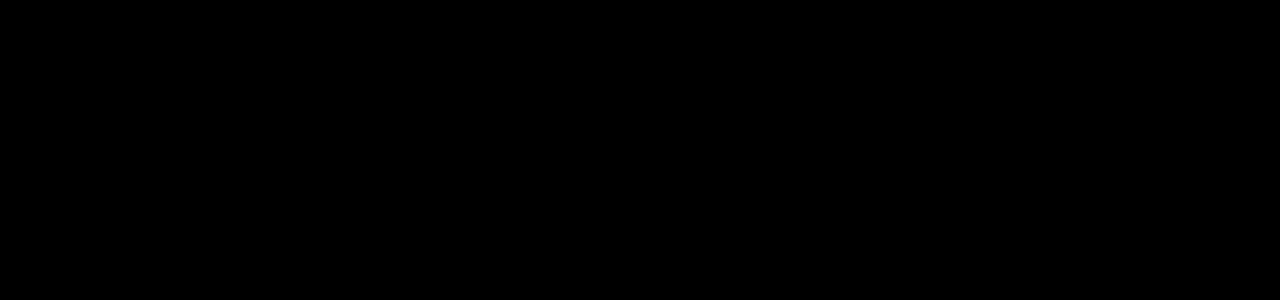
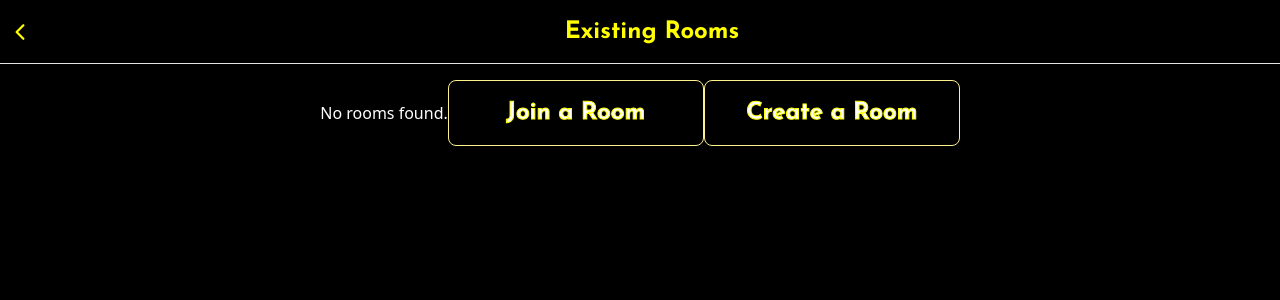
Before and after one commit to zachmshort/emoney-frontend, a Next.js app: page /my-rooms in a window 1280 px wide. Shown: the top 300 px of the page. Built offline with nearby package versions, Linux system fonts and the light colour scheme; a web font is replaced by a local one.

Commit message:
built out the join existing room function

```diff
--- a/app/my-rooms/page.tsx
+++ b/app/my-rooms/page.tsx
@@ -1,38 +1,57 @@
 "use client";
-import Toast from "@/components/ui/toasts";
-import { playerStore } from "@/lib/utils/playerHelpers";
+import ButtonLink from "@/components/ui/button-link";
+import { josephinBold, josephinLight } from "@/components/ui/fonts";
 import Link from "next/link";
 import { useEffect, useState } from "react";
+import { IoIosArrowBack } from "react-icons/io";
 
-const MyRoomsPage = async () => {
+const MyRoomsPage = () => {
   const [rooms, setRooms] = useState<string[]>([]);
-  const getRooms = () => {
-    if (typeof window !== "undefined" && window.localStorage) {
-      Object.keys(localStorage).forEach((key) => {
-        if (key.startsWith("room_")) {
-          const val = playerStore.trimRoom(key);
-          rooms.push(val);
-        } else {
-          Toast({ type: "error", message: "No Rooms found on this device" });
-        }
-        return rooms;
-      });
-    }
-  };
 
   useEffect(() => {
-    const fetchedRooms = getRooms();
-    console.log(fetchedRooms);
+    if (typeof window !== "undefined" && window.localStorage) {
+      const storedRooms = Object.keys(localStorage)
+        .filter((key) => key.startsWith("room_"))
+        .map((key) => key.replace("room_", ""))
+        .map((key) => key.replace("_playerId", ""));
+
+      setRooms(storedRooms);
+    }
   }, []);
 
   return (
-    <>
-      {/* {fetchedRooms.map((room: any, index: number) => ( */}
-      {/* <> */}
-      {/* <Link href={room}></Link> */}
-      {/* </> */}
-      {/* ))} */}
-    </>
+    <div>
+      <div className={`h-16 fixed top-0 w-full bg-black border-b`}>
+        <div className={`flex items-center justify-between px-2 h-full`}>
+          <Link href={`/`}>
+            <IoIosArrowBack className={`text-2xl color`} />
+          </Link>
+          <h1 className={`${josephinBold.className} text-2xl color`}>
+            Existing Rooms
+          </h1>
+          <div />
+        </div>
+      </div>
+      <div className="flex items-center justify-start mt-20 gap-y-4 flex-col w-full min-h-screen">
+        {rooms.length > 0 ? (
+          rooms.map((room, index) => (
+            <Link
+              key={index}
+              href={`/rooms/${room}`}
+              className={`font ${josephinLight.className} text-2xl`}
+            >
+              {room}
+            </Link>
+          ))
+        ) : (
+          <div className={`flex items-center justify-center gap-y-4`}>
+            <p>No rooms found.</p>
+            <ButtonLink href="/join" text="Join a Room" />
+            <ButtonLink href="/create" text="Create a Room" />
+          </div>
+        )}
+      </div>
+    </div>
   );
 };
 
--- a/app/page.tsx
+++ b/app/page.tsx
@@ -2,17 +2,20 @@
 import CustomButton from "@/components/ui/button-link";
 // import { josephinBold } from "@/components/ui/fonts";
 import InstallButton from "@/components/ui/install-app-button";
+import Link from "next/link";
+import { josephinLight, josephinNormal } from "@/components/ui/fonts";
 
 const MonopolyPage = () => {
   return (
     <>
       <div className={`relative h-screen`}>
         <CustomLink href="/" text="E-Money" className="top-2 left-2" />
-        <CustomLink
+        <Link
           href="/my-rooms"
-          text="My Rooms"
-          className="top-2 right-1/2 transform translate-x-1/2"
-        />
+          className={` ${josephinNormal.className} text-xl top-2 right-1/2 transform translate-x-1/2 color absolute`}
+        >
+          My Rooms
+        </Link>
         <InstallButton className="top-2 right-2 absolute" />
         <div
           className={`
--- a/lib/utils/playerHelpers.ts
+++ b/lib/utils/playerHelpers.ts
@@ -25,10 +25,6 @@
   },
 
   trimRoom(val: string) {
-    val.replace("room_", "");
-    val.replace("_playerId", "");
     return val;
   },
-
-
 };
```
